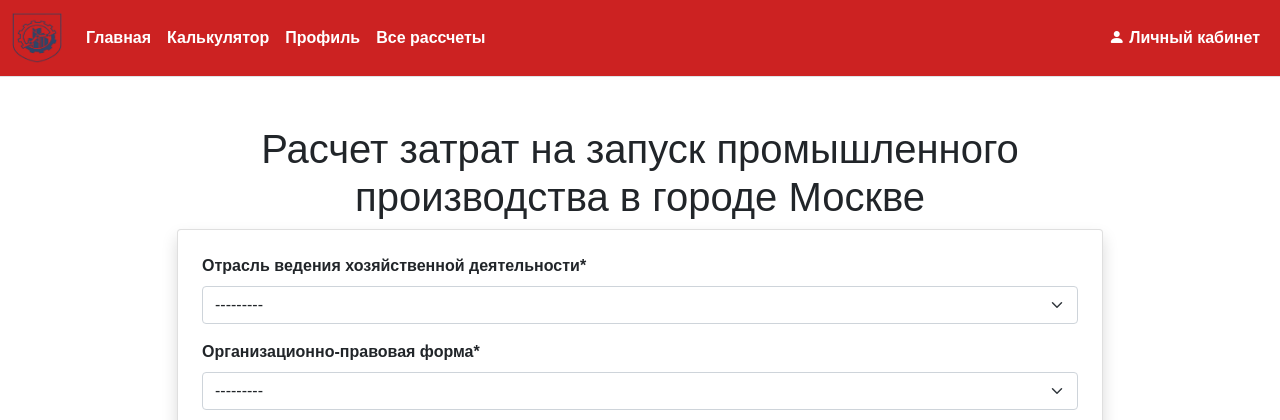
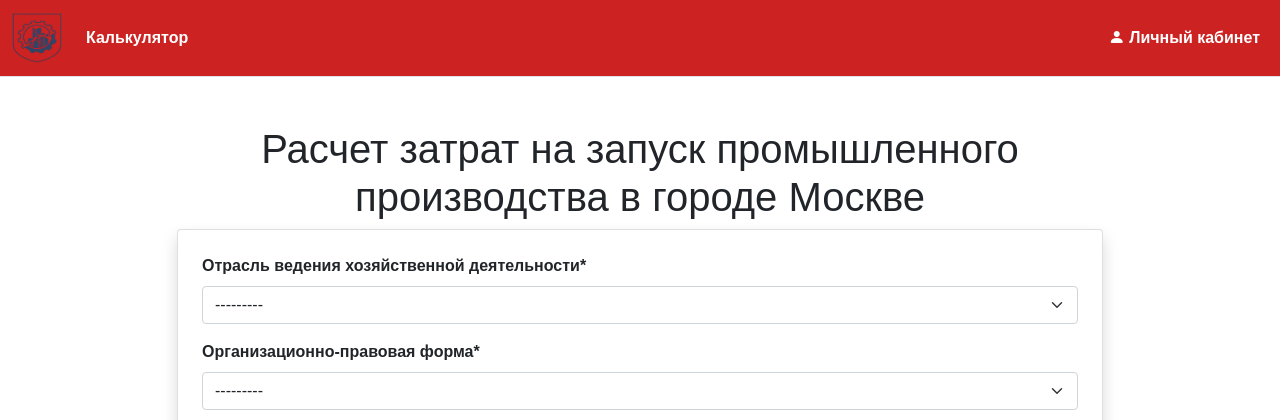
Before and after one commit to alexfaraday/investmoscow, a Django app: page /calculator/ in a window 1280 px wide. Shown: the top 420 px of the page. Run offline with Django 3.2, Linux system fonts and the light colour scheme; data that the repository does not hold is empty; some libraries are stand-ins or nearby versions; some web fonts are replaced.

```diff
--- a/mainpage/templates/mainpage/base.html
+++ b/mainpage/templates/mainpage/base.html
@@ -41,20 +41,13 @@ font-display: optional;
     </button>
     <div class="collapse navbar-collapse"  id="navbarSupportedContent">
       <ul class="navbar-nav me-auto mb-2 mb-lg-0">
-        <li class="nav-item">
-          <a class="nav-link active text-white" style="" aria-current="page" href="/"><b>Главная</b></a>
-        </li>
+
 
 
         <li class="nav-item ml-auto">
           <a class="nav-link text-white"  style="" href="/calculator/" tabindex="-1" aria-disabled="true"><b>Калькулятор</b></a>
         </li>
-          <li class="nav-item ml-auto">
-          <a class="nav-link  text-white" style="" href="/profile/" tabindex="-1" aria-disabled="true"><b>Профиль</b></a>
-        </li>
- <li class="nav-item ml-auto">
-          <a class="nav-link  text-white" style="" href="/calculation_list/" tabindex="-1" aria-disabled="true"><b>Все рассчеты</b></a>
-        </li>
+
 
 
       </ul>
```
